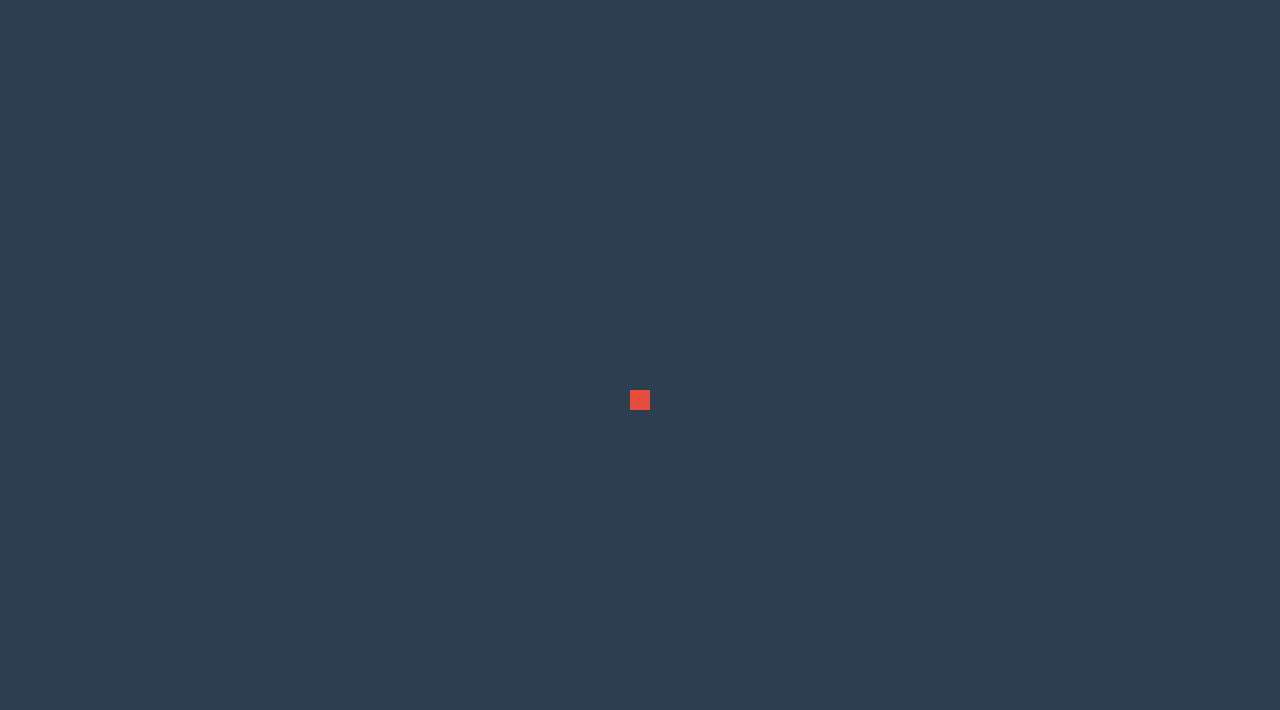
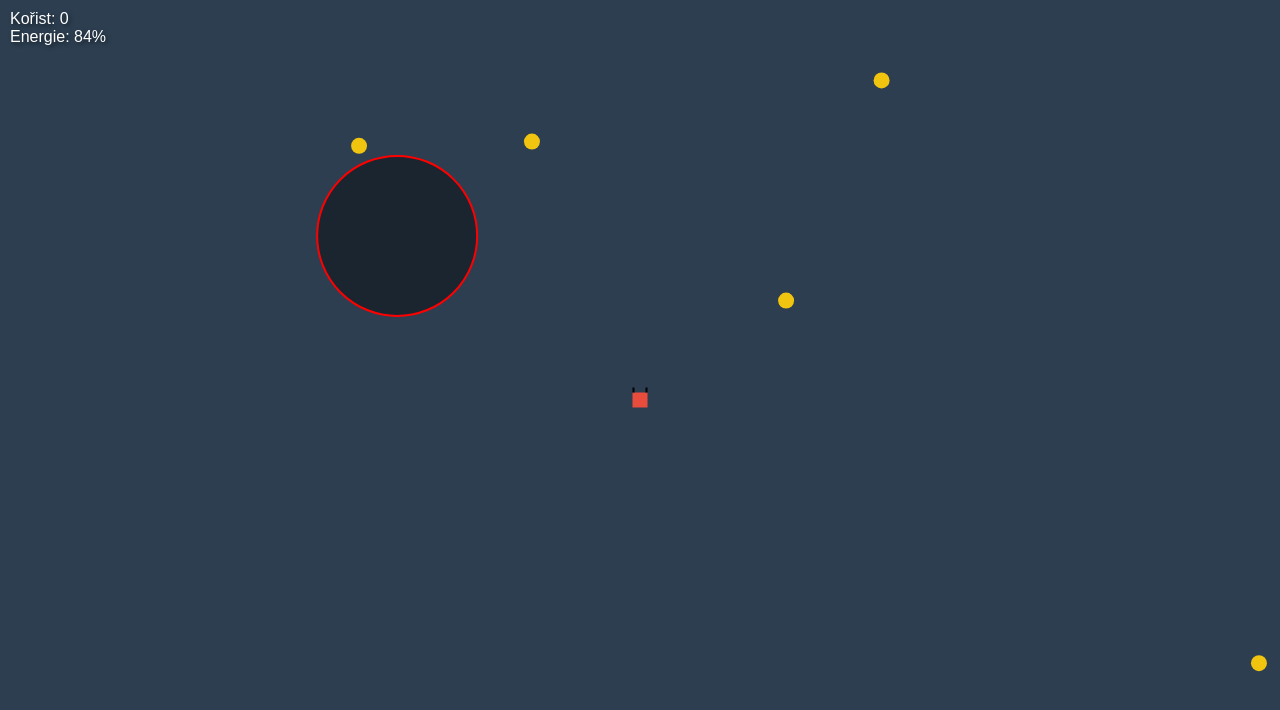
Before and after one commit to Goblinekkk/TheSmallestThief, a plain HTML site: page index.html in a window 1280 px wide. Drawn offline with Linux system fonts and the light colour scheme.

Commit message:
Update index.html

```diff
--- a/index.html
+++ b/index.html
@@ -3,44 +3,179 @@
 <head>
     <meta charset="UTF-8">
     <meta name="viewport" content="width=device-width, initial-scale=1.0, maximum-scale=1.0, user-scalable=no">
-    <title>The Smallest Thief</title>
+    <title>The Smallest Thief - Mobile Edition</title>
     <style>
-        body { margin: 0; overflow: hidden; background: #111; }
-        canvas { display: block; background: #2c3e50; } /* Barva podlahy */
+        body { margin: 0; overflow: hidden; background: #1b1b1b; font-family: sans-serif; }
+        canvas { display: block; touch-action: none; }
+        #ui {
+            position: absolute; top: 10px; left: 10px;
+            color: white; pointer-events: none;
+            text-shadow: 2px 2px 4px rgba(0,0,0,0.5);
+        }
+        #msg {
+            position: absolute; top: 50%; left: 50%;
+            transform: translate(-50%, -50%);
+            color: white; text-align: center; display: none;
+            background: rgba(0,0,0,0.8); padding: 20px; border-radius: 10px;
+        }
     </style>
 </head>
 <body>
+
+    <div id="ui">
+        <div>Kořist: <span id="score">0</span></div>
+        <div>Energie: <span id="energy">100</span>%</div>
+    </div>
+
+    <div id="msg" id="deathScreen">
+        <h2 id="statusTitle">KONEC HRY</h2>
+        <p id="statusDesc">Zašlápl tě obr!</p>
+        <button onclick="location.reload()" style="padding: 10px 20px; cursor: pointer;">Zkusit znovu</button>
+    </div>
+
     <canvas id="gameCanvas"></canvas>
 
     <script>
         const canvas = document.getElementById('gameCanvas');
         const ctx = canvas.getContext('2d');
+        const scoreEl = document.getElementById('score');
+        const energyEl = document.getElementById('energy');
+        const msgBox = document.getElementById('msg');
 
         canvas.width = window.innerWidth;
         canvas.height = window.innerHeight;
 
-        // Player (Mravenec)
+        // --- HERNÍ PROMĚNNÉ ---
+        let score = 0;
+        let energy = 100;
+        let gameActive = true;
+
+        // Hráč (Mravenec)
         let player = {
             x: canvas.width / 2,
             y: canvas.height / 2,
-            size: 20,
-            color: '#e74c3c'
+            targetX: canvas.width / 2,
+            targetY: canvas.height / 2,
+            size: 15,
+            speed: 0.15 // Plynulost pohybu
         };
 
-        function draw() {
-            ctx.clearRect(0, 0, canvas.width, canvas.height);
+        // Kořist (Drobky)
+        let loot = [];
+        for(let i=0; i<5; i++) spawnLoot();
 
-            // Kreslení mravence
-            ctx.fillStyle = player.color;
-            ctx.fillRect(player.x - player.size/2, player.y - player.size/2, player.size, player.size);
+        // Nepřítel (Robotický vysavač / Bota)
+        let enemy = {
+            x: -100,
+            y: -100,
+            size: 80,
+            speed: 2,
+            angle: 0
+        };
 
-            requestAnimationFrame(draw);
+        // --- FUNKCE ---
+
+        function spawnLoot() {
+            loot.push({
+                x: Math.random() * (canvas.width - 40) + 20,
+                y: Math.random() * (canvas.height - 40) + 20,
+                size: 8,
+                color: '#f1c40f'
+            });
         }
 
-        // Ovládání dotykem na mobilu
+        function update() {
+            if (!gameActive) return;
+
+            // Pohyb hráče k prstu/myši
+            player.x += (player.targetX - player.x) * player.speed;
+            player.y += (player.targetY - player.y) * player.speed;
+
+            // Pohyb nepřítele (pronásleduje tě pomalu)
+            let dx = player.x - enemy.x;
+            let dy = player.y - enemy.y;
+            let dist = Math.sqrt(dx*dx + dy*dy);
+            enemy.x += (dx / dist) * enemy.speed;
+            enemy.y += (dy / dist) * enemy.speed;
+
+            // Kolize s kořistí
+            loot.forEach((item, index) => {
+                let ldx = player.x - item.x;
+                let ldy = player.y - item.y;
+                if (Math.sqrt(ldx*ldx + ldy*ldy) < player.size) {
+                    loot.splice(index, 1);
+                    score += 10;
+                    scoreEl.innerText = score;
+                    spawnLoot();
+                    if(energy < 100) energy += 5;
+                }
+            });
+
+            // Kolize s nepřítelem
+            if (dist < (player.size + enemy.size / 2)) {
+                gameOver("Byl jsi polapen!");
+            }
+
+            // Úbytek energie časem
+            energy -= 0.05;
+            energyEl.innerText = Math.floor(energy);
+            if (energy <= 0) gameOver("Vyčerpání!");
+        }
+
+        function draw() {
+            // Pozadí (Podlaha)
+            ctx.fillStyle = '#2c3e50';
+            ctx.fillRect(0, 0, canvas.width, canvas.height);
+
+            // Kreslení kořisti
+            loot.forEach(item => {
+                ctx.fillStyle = item.color;
+                ctx.beginPath();
+                ctx.arc(item.x, item.y, item.size, 0, Math.PI*2);
+                ctx.fill();
+            });
+
+            // Kreslení nepřítele (Stín obří boty)
+            ctx.fillStyle = 'rgba(0,0,0,0.4)';
+            ctx.beginPath();
+            ctx.arc(enemy.x, enemy.y, enemy.size, 0, Math.PI*2);
+            ctx.fill();
+            ctx.strokeStyle = 'red';
+            ctx.lineWidth = 2;
+            ctx.stroke();
+
+            // Kreslení hráče (Mravenec)
+            ctx.save();
+            ctx.translate(player.x, player.y);
+            ctx.fillStyle = '#e74c3c';
+            ctx.fillRect(-player.size/2, -player.size/2, player.size, player.size);
+            // Tykadla
+            ctx.fillStyle = 'black';
+            ctx.fillRect(-player.size/2, -player.size/2 - 5, 2, 5);
+            ctx.fillRect(player.size/2 - 2, -player.size/2 - 5, 2, 5);
+            ctx.restore();
+
+            if (gameActive) {
+                update();
+                requestAnimationFrame(draw);
+            }
+        }
+
+        function gameOver(reason) {
+            gameActive = false;
+            msgBox.style.display = 'block';
+            document.getElementById('statusDesc').innerText = reason;
+        }
+
+        // --- OVLÁDÁNÍ ---
         window.addEventListener('touchmove', (e) => {
-            player.x = e.touches[0].clientX;
-            player.y = e.touches[0].clientY;
+            player.targetX = e.touches[0].clientX;
+            player.targetY = e.touches[0].clientY;
+        }, { passive: false });
+
+        window.addEventListener('mousemove', (e) => {
+            player.targetX = e.clientX;
+            player.targetY = e.clientY;
         });
 
         draw();
```
